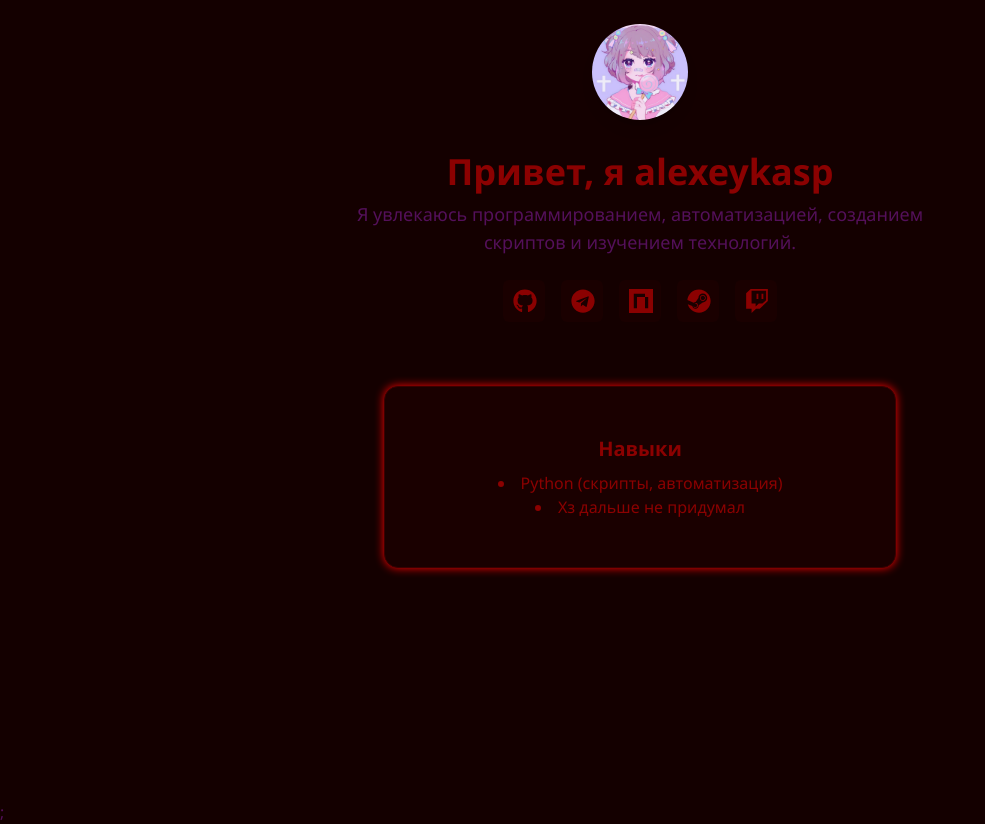
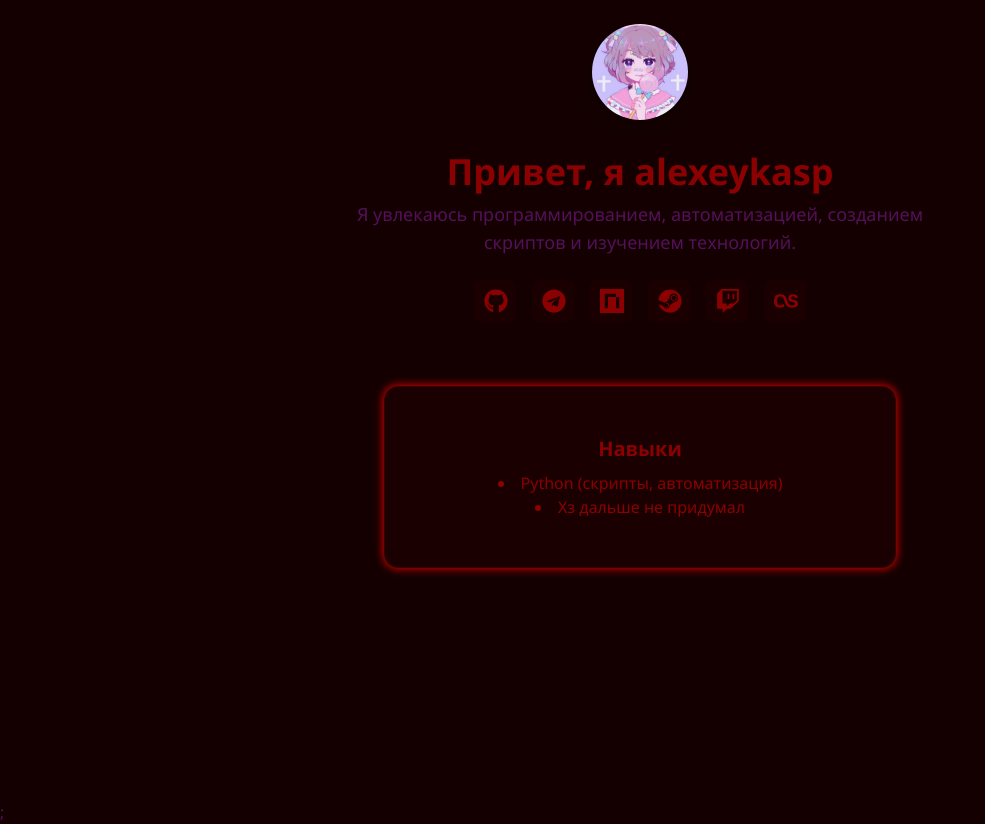
Before and after one commit to alexeykasp/web, a Next.js app: page / in a window 1280 px wide. Shown: the whole page, without its empty margins (0-985 px from the left). Built offline with nearby package versions, Linux system fonts and the light colour scheme.

Commit message:
add lastfm

```diff
--- a/app/components/Web.tsx
+++ b/app/components/Web.tsx
@@ -1,7 +1,6 @@
 import React from "react";
 import { Card, CardContent } from "@/components/ui/card";
-import { Github } from "lucide-react";
-import { FaTelegram, FaSteam, FaTwitch, FaGithub } from "react-icons/fa";
+import { FaTelegram, FaSteam, FaTwitch, FaGithub, FaLastfm } from "react-icons/fa";
 import { SiNamemc } from "react-icons/si";
 import Image from "next/image";
 
@@ -91,6 +90,17 @@ function MainContent() {
             <span className="contact-icon"><FaTwitch size={24} /></span>
             <span className="contact-text">Twitch</span>
           </a>
+
+          <a
+            href="https://last.fm/alexeykasp"
+            target="_blank"
+            rel="noopener noreferrer"
+            className="contact-button"
+            title="Last.FM"
+          >
+            <span className="contact-icon"><FaLastfm size={24}/></span>
+            <span className="contact-text">LastFM</span>
+          </a>
         </div>
 
 
```
